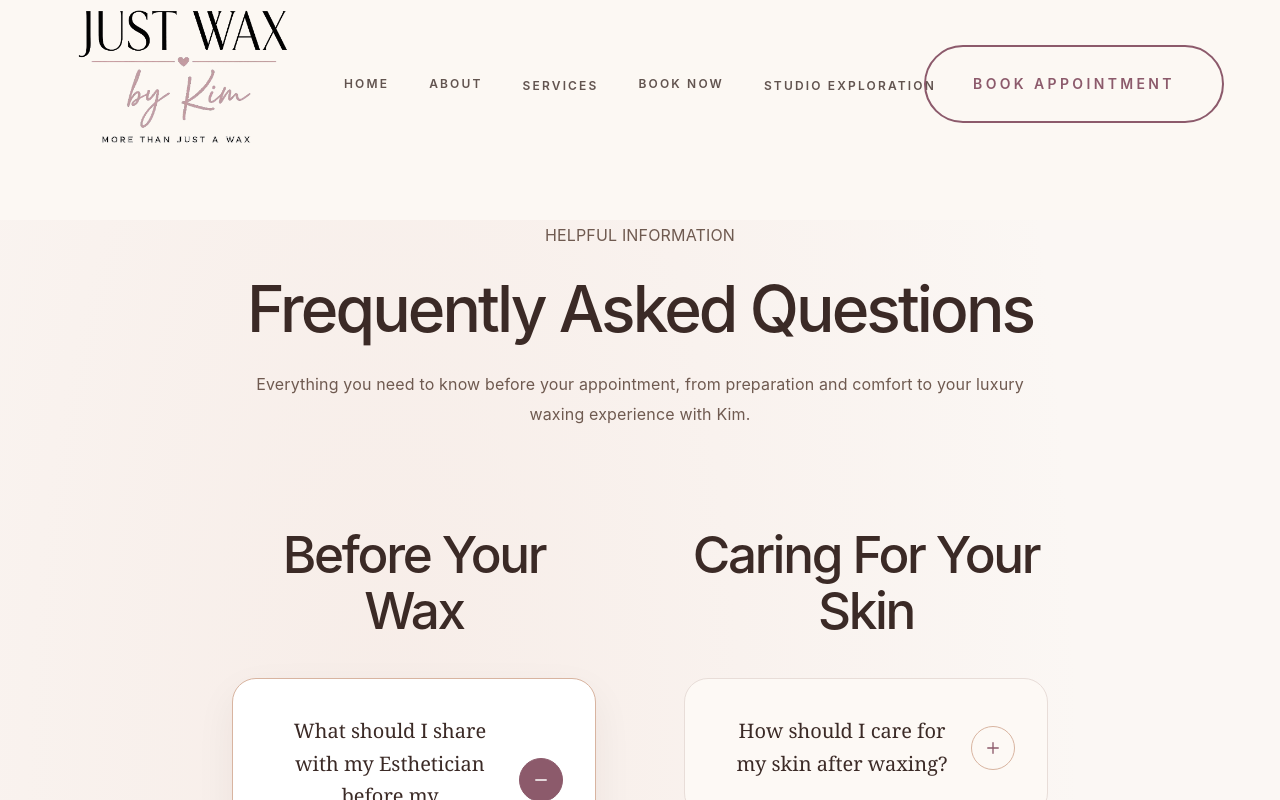
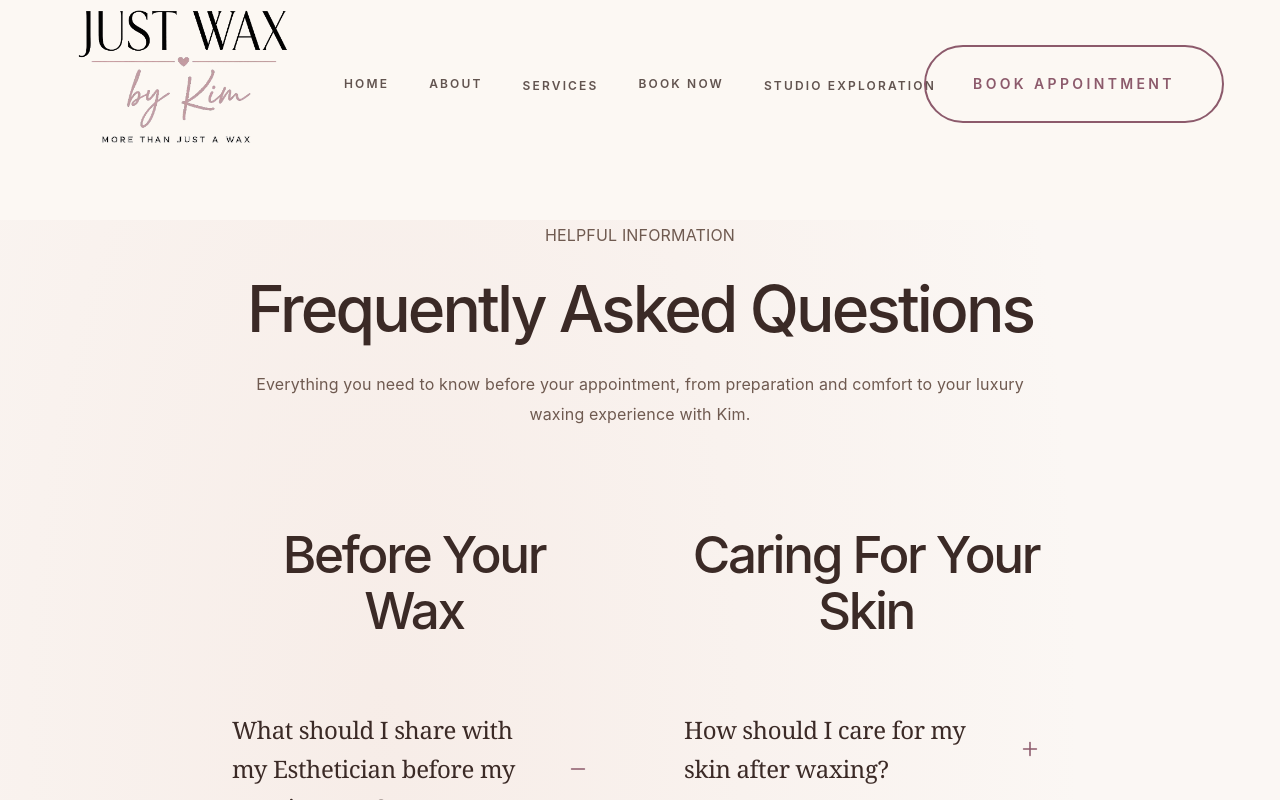
Before and after one commit to kevin-phan-25/just-wax-by-kim, a Next.js app: page /faq in a window 1280 px wide. Both pictures are taken after a click on the button 414 px from the left and 780 px from the top of the page. Shown: the top 800 px of the page. Built offline with nearby package versions, Linux system fonts and the light colour scheme; a web font is replaced by a local one.

Commit message:
Update FAQItem.tsx

```diff
--- a/features/faq/FAQItem.tsx
+++ b/features/faq/FAQItem.tsx
@@ -1,132 +1,81 @@
 /**
+ *
  * ---
  * File:
  * features/faq/FAQItem.tsx
  *
  * Description:
- * Luxury FAQ accordion item.
+ * Luxury editorial FAQ accordion item.
  *
  * Updates:
- * • Refined luxury card styling
- * • Improved mobile responsiveness
- * • Enhanced accordion animation
- * • Better answer readability
- * • Added accessibility attributes
+ * • Removed heavy card styling
+ * • Editorial luxury appearance
+ * • Thin divider aesthetic
+ * • Left-aligned answers for readability
+ * • Improved responsive spacing
+ * • Elegant icon treatment
+ * • Smooth accordion animation
+ * • Mobile / iPad / Desktop optimized
  *
  * ---
  */
 
 "use client";
 
-import {
-  Plus,
-  Minus,
-} from "lucide-react";
+import { Plus, Minus } from "lucide-react";
+import { useState } from "react";
 
-import {
-  useState,
-} from "react";
-
-import type {
-  FAQItemType,
-} from "./faq.types";
-
+import type { FAQItemType } from "./faq.types";
 
 interface Props {
   item: FAQItemType;
 }
 
-
-export default function FAQItem({
-  item,
-}: Props) {
-
-  const [
-    open,
-    setOpen,
-  ] = useState(false);
-
+export default function FAQItem({ item }: Props) {
+  const [open, setOpen] = useState(false);
 
   return (
     <article
-      className={`
-        overflow-hidden
-
-        rounded-3xl
-
-        border
-
-        transition-all
-
-        duration-500
-
-        ${
-          open
-            ? `
-              border-[#D8B4A0]
-
-              bg-white
-
-              shadow-[0_15px_40px_rgba(59,42,38,0.06)]
-            `
-            : `
-              border-[#E8DDD8]
-
-              bg-[#FDF9F5]
-
-              hover:bg-white
-
-              hover:border-[#D8B4A0]
-            `
-        }
-      `}
+      className="
+        border-b
+        border-[#E8DDD8]
+        last:border-b-0
+      "
     >
-
-
       {/* QUESTION */}
       <button
         type="button"
-
         aria-expanded={open}
-
         onClick={() => setOpen(!open)}
-
         className="
           group
 
-          relative
-
           flex
-
-          min-h-[96px]
 
           w-full
 
           items-center
 
-          justify-center
+          justify-between
 
-          px-6
+          gap-6
 
-          sm:px-8
+          py-6
 
-          md:px-12
+          sm:py-7
 
-          py-7
+          md:py-8
 
-          md:py-9
+          text-left
 
-          text-center
+          transition-colors
 
-          transition
+          duration-300
         "
       >
-
         <span
           className="
-            max-w-3xl
-
-            pr-12
+            flex-1
 
             font-serif
 
@@ -134,11 +83,17 @@ export default function FAQItem({
 
             sm:text-xl
 
+            md:text-2xl
+
             leading-relaxed
+
+            tracking-[-0.015em]
 
             text-[#3B2A26]
 
             transition-colors
+
+            duration-300
 
             group-hover:text-[#8C5A6B]
           "
@@ -146,78 +101,38 @@ export default function FAQItem({
           {item.question}
         </span>
 
-
-
-        {/* ICON */}
         <span
-          className={`
-            absolute
-
-            right-5
-
-            md:right-8
-
+          className="
             flex
 
-            h-10
+            h-8
 
-            w-10
+            w-8
 
-            md:h-11
+            sm:h-9
 
-            md:w-11
+            sm:w-9
+
+            shrink-0
 
             items-center
 
             justify-center
 
-            rounded-full
+            text-[#8C5A6B]
 
-            border
-
-            transition-all
+            transition-transform
 
             duration-300
-
-            ${
-              open
-                ? `
-                  border-[#8C5A6B]
-
-                  bg-[#8C5A6B]
-
-                  text-white
-                `
-                : `
-                  border-[#D8B4A0]
-
-                  text-[#8C5A6B]
-
-                  group-hover:bg-[#F6E7E1]
-                `
-            }
-          `}
+          "
         >
-
           {open ? (
-            <Minus
-              size={18}
-              strokeWidth={1.8}
-            />
+            <Minus size={22} strokeWidth={1.7} />
           ) : (
-            <Plus
-              size={18}
-              strokeWidth={1.8}
-            />
+            <Plus size={22} strokeWidth={1.7} />
           )}
-
         </span>
-
-
       </button>
-
-
-
 
       {/* ANSWER */}
       <div
@@ -237,70 +152,44 @@ export default function FAQItem({
           }
         `}
       >
-
-        <div
-          className="
-            overflow-hidden
-          "
-        >
-
+        <div className="overflow-hidden">
           <div
             className="
-              mx-4
+              pb-7
 
-              sm:mx-6
+              sm:pb-8
 
-              md:mx-10
+              md:pb-10
 
-              mb-6
+              pr-2
 
-              md:mb-8
+              sm:pr-10
 
-              rounded-2xl
-
-              bg-[#FCF8F3]
-
-              px-6
-
-              sm:px-8
-
-              md:px-12
-
-              py-7
-
-              md:py-8
+              md:pr-16
             "
           >
-
             <p
               className="
-                mx-auto
+                max-w-3xl
 
-                max-w-4xl
+                text-left
 
-                text-center
+                text-[15px]
 
-                text-base
+                sm:text-base
 
                 md:text-lg
 
                 leading-8
-
-                font-medium
 
                 text-[#6F5A50]
               "
             >
               {item.answer}
             </p>
-
           </div>
-
         </div>
-
       </div>
-
-
     </article>
   );
 }
```
